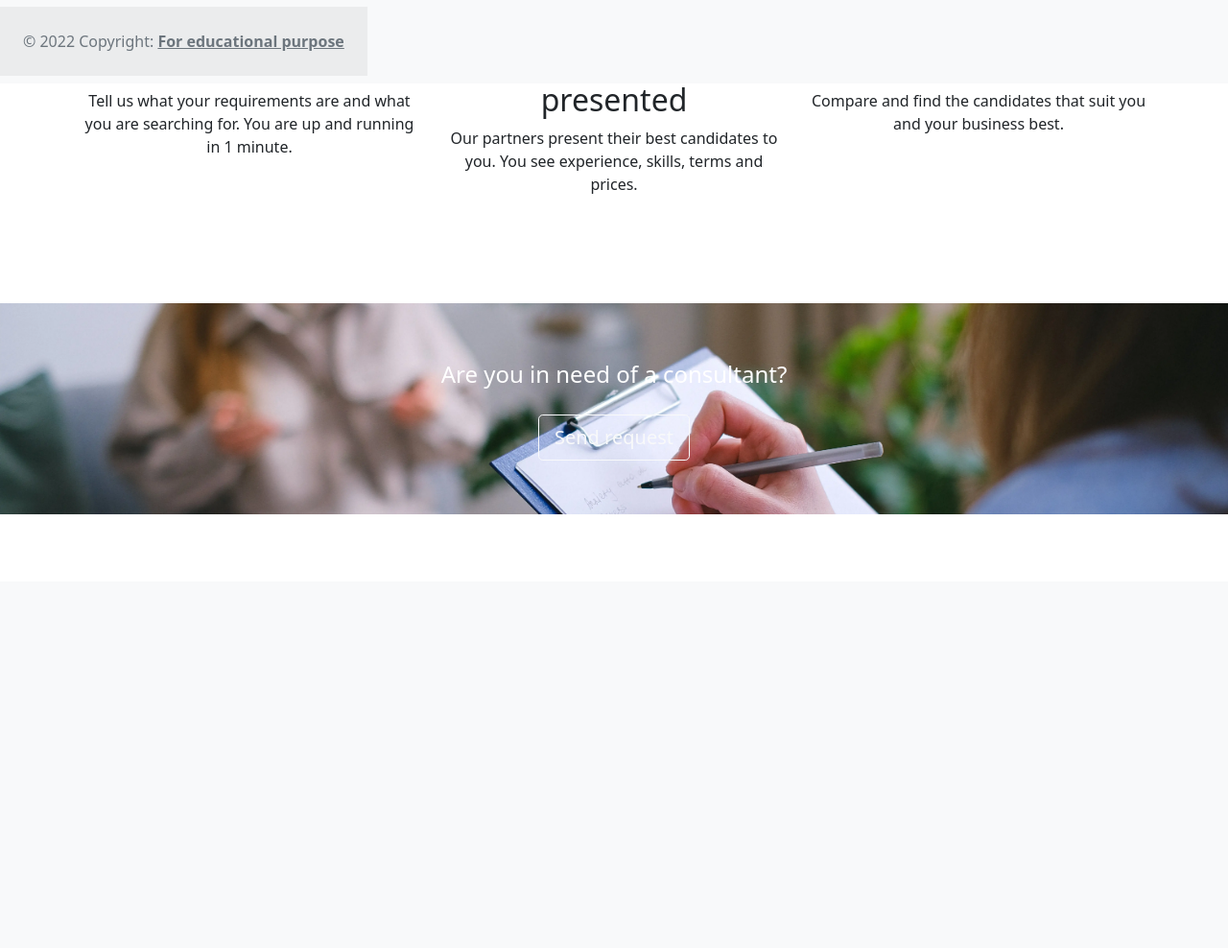
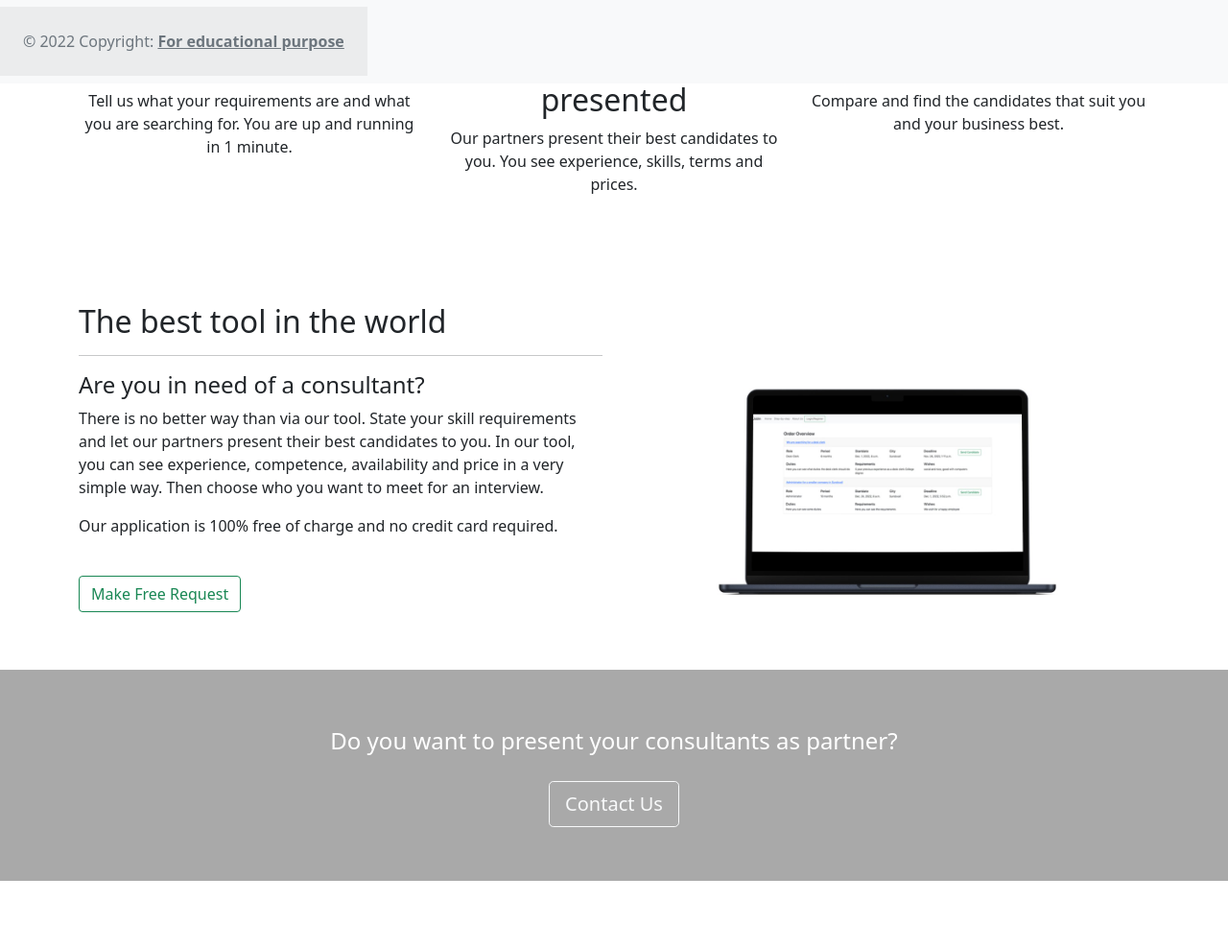
Before and after one commit to williamtyn/jobin, a Django app: page / in a window 1280 px wide. Shown: the part 713-1701 px from the top of the page at 96% size. Before the commit the page ends 1249 px from the top, so only its background shows below. Run offline with Django 3.2, Linux system fonts and the light colour scheme; parts of the project's set-up code (start-up, migrations or seed data) failed here and were passed over; some libraries are stand-ins or nearby versions.

Commit message:
add style to index.html

```diff
--- a/static/css/style.css
+++ b/static/css/style.css
@@ -31,7 +31,7 @@ body {
 
 /* Call to action with button */
 .cta {
-    background-image: url('../images/hero_image.webp');
+    background-color: darkgrey;
     background-position: center;
     background-repeat: no-repeat;
     background-size: cover;
--- a/templates/index.html
+++ b/templates/index.html
@@ -52,12 +52,37 @@
 <br>
 <br>
 
+<!--Icons with text-->
+<div class="container">
+    <div class="row">
+        <div class="col-md-6">
+            <h2>The best tool in the world</h2>
+            <hr>
+            <h4>Are you in need of a consultant?</h4>
+            <p>There is no better way than via our tool.
+                State your skill requirements and let our partners present their best candidates to you. In our tool,
+                you can see experience, competence, availability and price in a very simple way.
+
+                Then choose who you want to meet for an interview.
+            </p>
+            <p>
+                Our application is 100% free of charge and no credit card required.
+            </p>
+            <br>
+            <button type="button" class="btn btn-outline-success">Make Free Request</button>
+        </div>
+        <div class="col-md-6">
+            <img src="../static/images/mockup_overview.jpg" class="img-fluid" alt="Image showing our application on a desktop">
+        </div>
+    </div>
+</div>
+
 <!--Call to action with button-->
 <div class="container-fluid py-5 cta text-center">
         <h3 class="display-5 fw-bold"></h3>
         <p class="col-md-8 fs-4 offset-2">
-            Are you in need of a consultant?
+            Do you want to present your consultants as partner?
         </p>
-        <button class="btn btn-outline-light btn-lg m-2" type="button">Send request</button>
+        <button class="btn btn-outline-light btn-lg m-2" type="button">Contact Us</button>
 </div>
 {%endblock%}
```
Also changed, not shown: static/images/mockup_overview.jpg (added).
